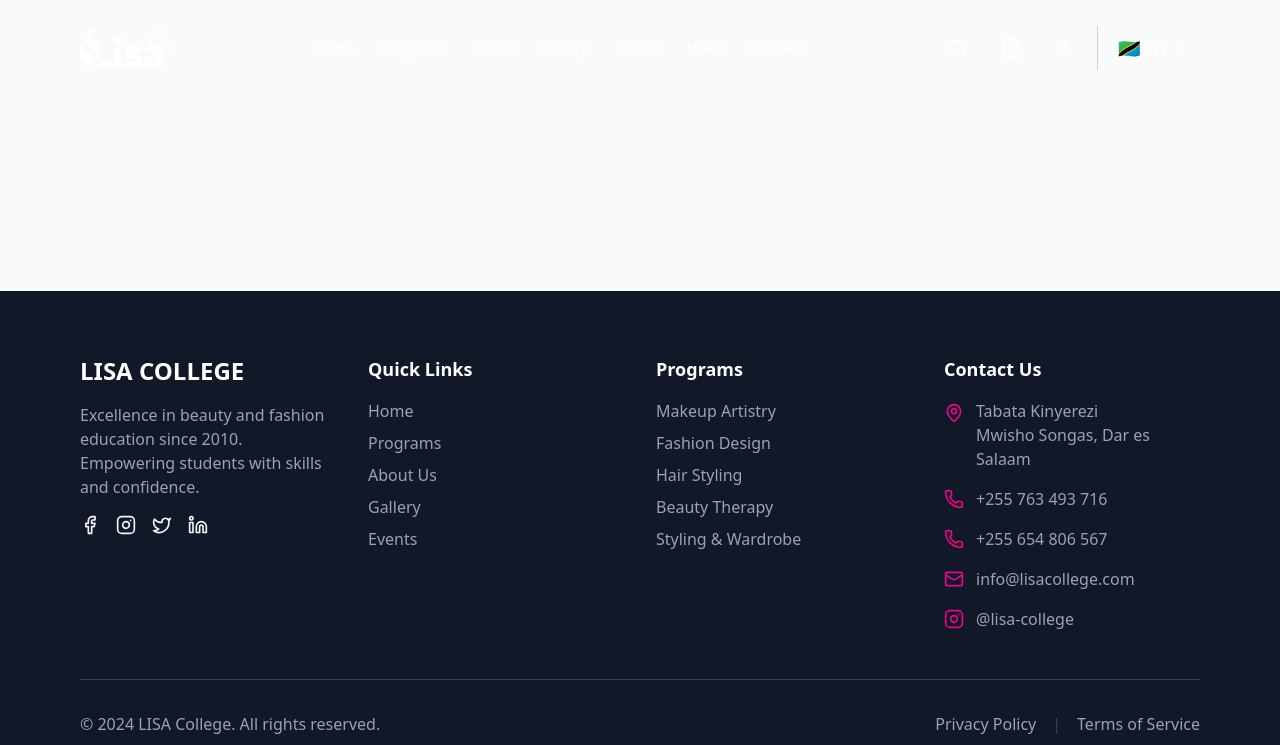
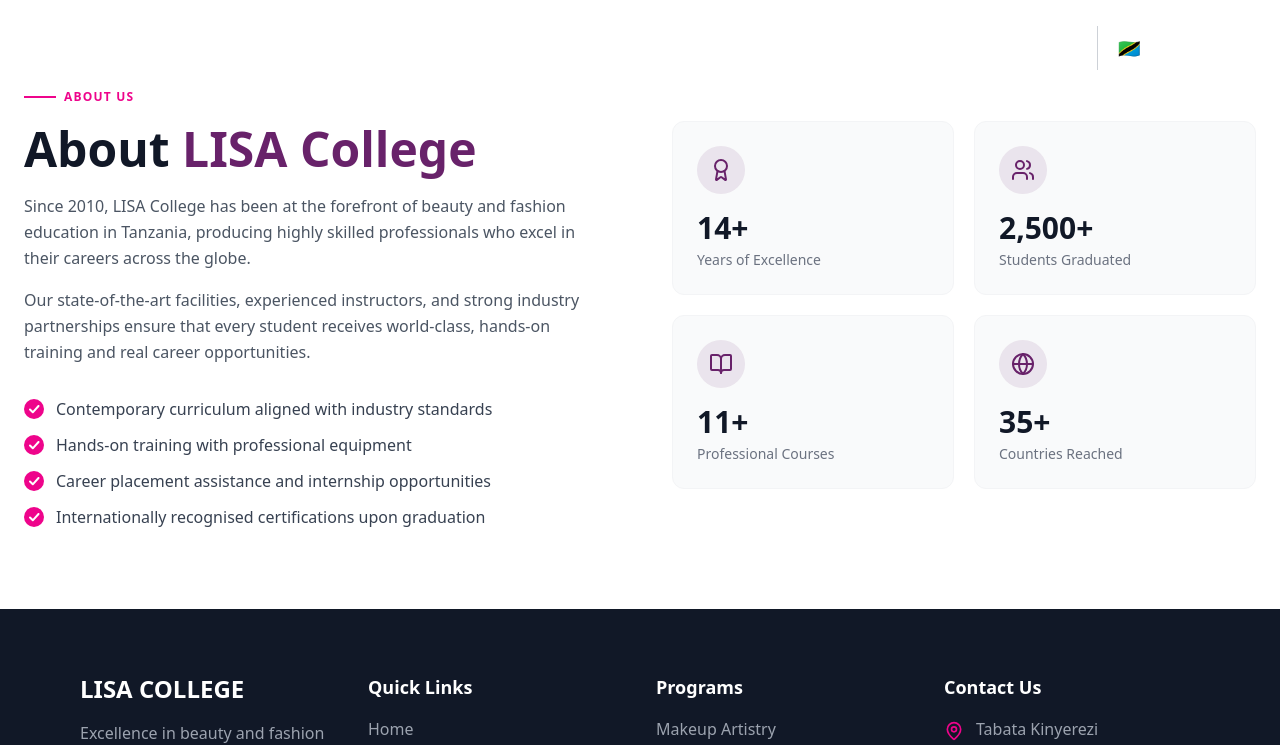
Before and after one commit to msetitech/lisacollege, a React (Vite) app in the folder frontend/: page /about in a window 1280 px wide. Shown: the top 745 px of the page. Built offline with nearby package versions, Linux system fonts and the light colour scheme.

Commit message:
starting about

```diff
--- a/frontend/src/App.jsx
+++ b/frontend/src/App.jsx
@@ -7,6 +7,7 @@
 import Programs from "./pages/Programs";
 import CourseDetail from "./pages/Programs/CourseDetail";
 import ApplyForm from "./pages/Applying/ApplyForm";
+import About from "./pages/About";
 
 function App() {
 	return (
@@ -23,6 +24,7 @@
 							<Route path="/programs" element={<Programs />} />
 							<Route path="/programs/:id" element={<CourseDetail />} />
 							<Route path="/apply/:courseId" element={<ApplyForm />} />
+							<Route path="/about" element={<About />} />
 						</Routes>
 					</main>
 
--- /dev/null
+++ b/frontend/src/pages/About/index.jsx
@@ -0,0 +1,105 @@
+import { useTranslation } from "react-i18next";
+import { Award, Users, BookOpen, Globe } from "lucide-react";
+
+export default function About() {
+	const { t } = useTranslation();
+
+	const stats = [
+		{ icon: Award, labelKey: "about.stats.years", value: "14+" },
+		{ icon: Users, labelKey: "about.stats.graduates", value: "2,500+" },
+		{ icon: BookOpen, labelKey: "about.stats.courses", value: "11+" },
+		{ icon: Globe, labelKey: "about.stats.countries", value: "35+" },
+	];
+
+	const highlights = [
+		"about.highlights.curriculum",
+		"about.highlights.training",
+		"about.highlights.career",
+		"about.highlights.certification",
+	];
+
+	return (
+		<section className="py-20 bg-white">
+			<div className="max-w-7xl mx-auto px-6">
+				<div className="grid grid-cols-1 lg:grid-cols-2 gap-16 items-center">
+					{/* ── Left: Text Content ── */}
+					<div>
+						{/* Label pill */}
+						<div className="inline-flex items-center gap-2 mb-5">
+							<span className="w-8 h-0.5 bg-[#EE048B]" />
+							<span className="text-[#EE048B] font-bold text-xs uppercase tracking-widest">
+								{t("about.label")}
+							</span>
+						</div>
+
+						<h2 className="text-4xl md:text-5xl font-bold text-gray-900 mb-5 leading-tight">
+							{t("about.title")}
+							<span className="text-[#68226A]">
+								{" "}
+								{t("about.titleHighlight")}
+							</span>
+						</h2>
+
+						<p className="text-gray-600 leading-relaxed mb-4">
+							{t("about.description1")}
+						</p>
+						<p className="text-gray-600 leading-relaxed mb-8">
+							{t("about.description2")}
+						</p>
+
+						{/* Bullet list */}
+						<ul className="space-y-3">
+							{highlights.map((key, i) => (
+								<li key={i} className="flex items-start gap-3">
+									{/* Pink check circle */}
+									<span className="mt-0.5 flex-shrink-0 w-5 h-5 rounded-full bg-[#EE048B] flex items-center justify-center">
+										<svg width="11" height="9" viewBox="0 0 11 9" fill="none">
+											<path
+												d="M1 4.5L3.8 7.3L9.5 1"
+												stroke="white"
+												strokeWidth="2"
+												strokeLinecap="round"
+												strokeLinejoin="round"
+											/>
+										</svg>
+									</span>
+									<span className="text-gray-700 font-medium">{t(key)}</span>
+								</li>
+							))}
+						</ul>
+					</div>
+
+					{/* ── Right: Stats Grid ── */}
+					<div className="grid grid-cols-2 gap-5">
+						{stats.map((stat, index) => {
+							const Icon = stat.icon;
+							return (
+								<div
+									key={index}
+									className="relative group bg-gray-50 border border-gray-100 rounded-xl p-6 overflow-hidden transition-all duration-300 hover:border-[#EE048B] hover:shadow-lg hover:shadow-pink-100">
+									{/* subtle accent corner on hover */}
+									<div className="absolute top-0 right-0 w-16 h-16 bg-[#68226A] opacity-0 group-hover:opacity-5 rounded-bl-3xl transition-opacity duration-300" />
+
+									{/* Icon inside a tinted circle */}
+									<div className="w-12 h-12 rounded-full bg-[#68226A] bg-opacity-10 flex items-center justify-center mb-4">
+										<Icon className="text-[#68226A]" size={24} />
+									</div>
+
+									<div className="text-3xl font-bold text-gray-900 mb-1">
+										{stat.value}
+									</div>
+									<div className="text-sm text-gray-500">
+										{t(stat.labelKey)}
+									</div>
+
+									{/* thin pink bottom bar that slides in on hover */}
+									<div className="absolute bottom-0 left-0 h-0.5 w-0 bg-[#EE048B] group-hover:w-full transition-all duration-500 ease-out" />
+								</div>
+							);
+						})}
+					</div>
+				</div>
+			</div>
+		</section>
+	);
+}
```
